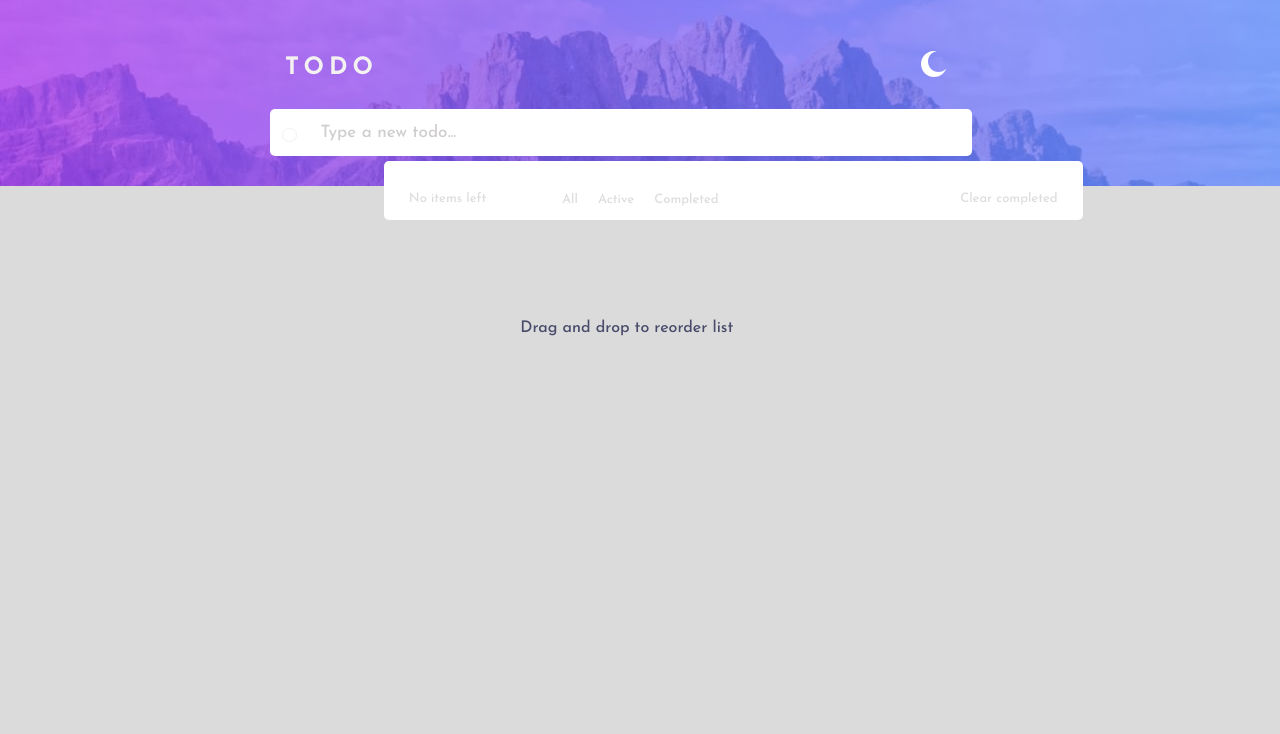
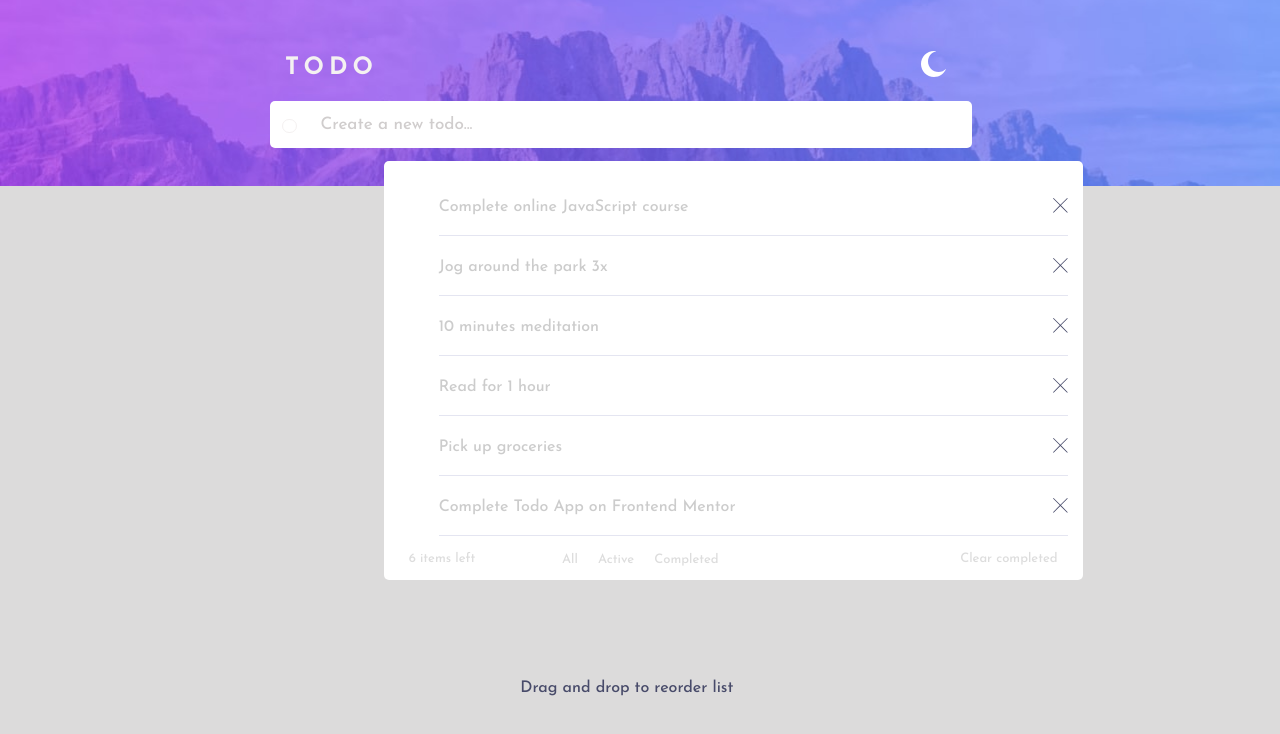
Before and after one commit to kass8mal8/Todo-App, a React (Create React App) app: page / in a window 1280 px wide. Shown: the top 734 px of the page. Built offline with nearby package versions, Linux system fonts and the light colour scheme.

Commit message:
added default todos in the list

```diff
--- a/src/components/App.js
+++ b/src/components/App.js
@@ -3,11 +3,19 @@ import "../styles/app.css"
 import Header from "./Header";
 import TodoForm from "./TodoForm";
 import TodoList from "./TodoList";
+import { v4 as uuidv4 } from 'uuid'
 
 export const ThemeContext = React.createContext()
 
 const App = () => {
-    const [todos,setTodos] = useState ([])
+    const [todos,setTodos] = useState ([
+      {task:'Complete online JavaScript course', id:uuidv4(), completed:false},
+      {task:'Jog around the park 3x', id:uuidv4(), completed:false},
+      {task:'10 minutes meditation', id:uuidv4(), completed:false},
+      {task:'Read for 1 hour', id:uuidv4(), completed:false},
+      {task:'Pick up groceries', id:uuidv4(), completed:false},
+      {task:'Complete Todo App on Frontend Mentor', id:uuidv4(), completed:false}
+    ])
     const [darkTheme,setDarkTheme] = useState (false)
 
     const addTodo = (todo) => {
--- a/src/components/TodoForm.js
+++ b/src/components/TodoForm.js
@@ -49,7 +49,7 @@ const TodoForm = ({addTodo}) => {
             <input
                 type= "text"
                 onChange={handleInputChange}
-                placeholder = "Type a new todo..."
+                placeholder = "Create a new todo..."
                 style={themeStyles}/>
             <div>
                 {isSubmitted ?
--- a/src/styles/form.css
+++ b/src/styles/form.css
@@ -4,7 +4,7 @@
     outline: none;
     font-family: josefin sans;
     padding-left: 50px;
-    margin-top: -77px;
+    margin-top: -85px;
     position: absolute;
     left: 40px;
     color: hsl(0, 0%, 98%);
@@ -23,7 +23,7 @@
     border-radius: 50px;
     width: 10px;height: 8px;
     position: absolute;
-    left: 57px;margin-top: -58px;
+    left: 62px;margin-top: -67px;
 }
 
 @media screen and (min-width:800px) {
--- a/src/styles/todo-list.css
+++ b/src/styles/todo-list.css
@@ -1,7 +1,7 @@
 .card-layout {
     justify-self: center;
     position: relative;
-    margin-top:5%;
+    margin-top:10%;
     margin-left: 33px;
     width: 72.3%;
     padding: 15px;
@@ -28,7 +28,7 @@
     .card-layout {
         margin-left: 18.7%;
         width: 58.8%;
-        margin-top: 30px;
+        margin-top: 15%;
     }
     .card-layout nav{
         list-style : none;
--- a/src/styles/todo.css
+++ b/src/styles/todo.css
@@ -7,7 +7,7 @@
 }
 
 .close-icon {
-    right: 15px;
+    right: 0px;
     cursor: pointer;
 }
 
@@ -17,6 +17,7 @@
     align-items: center;
     position: relative;
     border-bottom: 1px solid hsl(236, 33%, 92%);
+    padding-block: 5px;
     color: hsl(235, 19%, 35%);
 }
 
```
